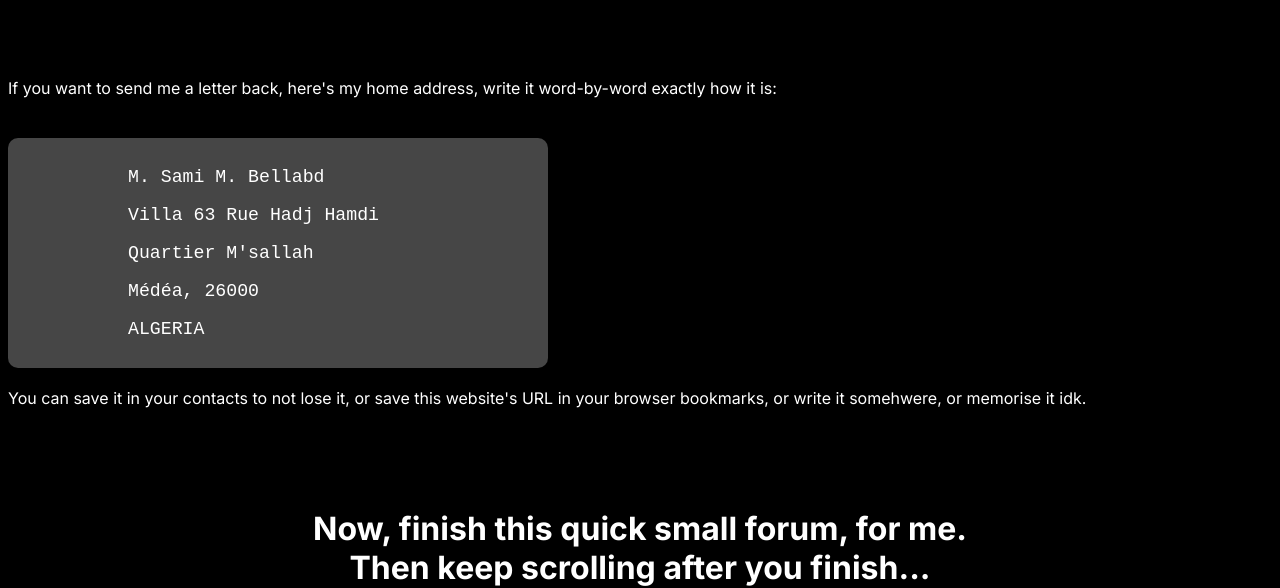
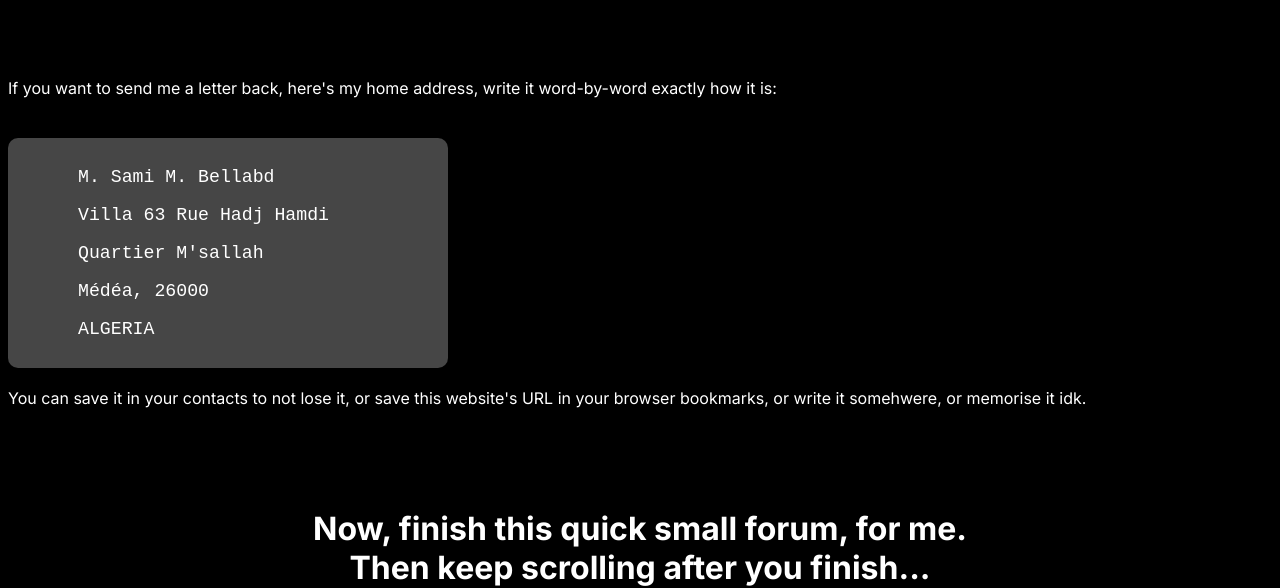
Before and after one commit to smbwastaken/samibel, a plain HTML site: page message.html in a window 1280 px wide. Shown: the part 1020-1608 px from the top of the page. Drawn offline with Linux system fonts and the light colour scheme.

Commit message:
Update great message.html

```diff
--- a/message.html
+++ b/message.html
@@ -57,7 +57,7 @@
         font-size: 1.4em;
         justify-self: left;
         background-color: #464646;
-        padding: 10px 120px;
+        padding: 10px 70px;
         width: 300px;
         border-radius: 10px;
         word-wrap: normal;
```
